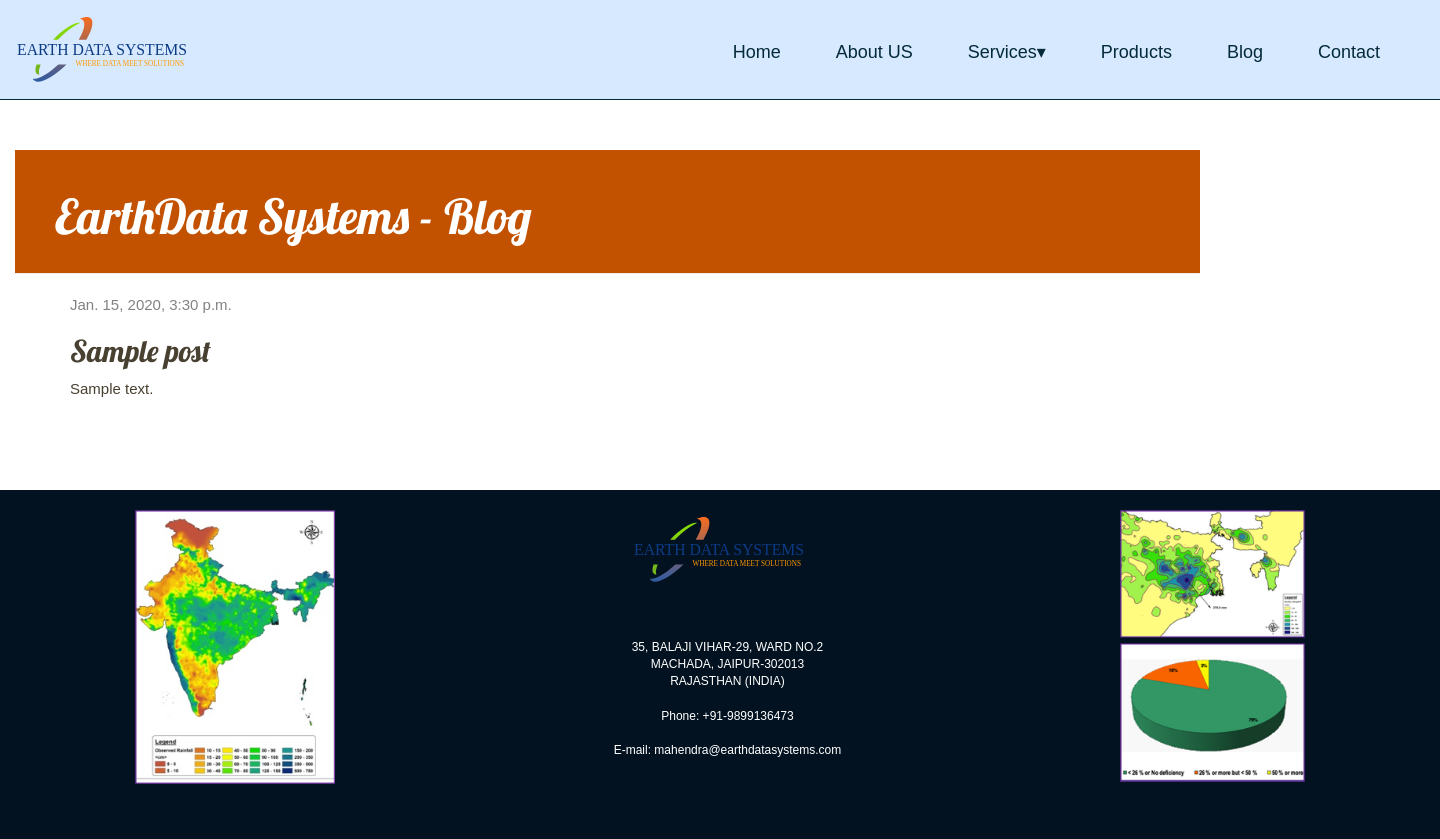
After one commit to mkp1511/eds, a Django app: page /blog/post/1/ in a window 1440 px wide. The commit adds this page. Run offline with Django 3.2, Linux system fonts and the light colour scheme; tables that the repository leaves empty hold one stand-in row (values such as "Sample post"); some libraries are stand-ins or nearby versions.

Commit message:
added blog post_detail view

```diff
--- /dev/null
+++ b/blog/templates/blog/blog.html
@@ -0,0 +1,21 @@
+{% extends 'base.html' %}
+{% load static %}
+
+
+  {% block content %}
+  <div class="blog-content">
+    <div class="blog-content page-header">
+    <h1><a href="{% url 'post_list' %}">EarthData Systems - Blog</a></h1>
+    </div>
+
+        <div class="content container">
+        <div class="row">
+            <div class="col-md-8">
+                {% block blog %}
+                {% endblock blog%}
+            </div>
+        </div>
+      </div>
+
+    </div>
+  {% endblock content  %}
--- /dev/null
+++ b/blog/templates/blog/post_detail.html
@@ -0,0 +1,21 @@
+{% extends 'blog/blog.html' %}
+{% load static %}
+
+{% block title %}
+<title>Blog Post-Detail</title>
+{% endblock title %}
+
+{% block blog %}
+
+    <div class="post">
+        {% if post.published_date %}
+        <div class="date">
+            <p>{{ post.published_date }}</p>
+        </div>
+        {% endif %}
+
+        <h2> {{ post.title }} </h2>
+        <p> {{ post.text | linebreaksbr }}</p>
+    </div>
+
+{% endblock blog %}
--- a/blog/urls.py
+++ b/blog/urls.py
@@ -4,4 +4,5 @@ from . import views
 
 urlpatterns = [
     path("",views.post_list,name='post_list'),
+    path("post/<int:pk>/",views.post_detail, name="post_detail"),
 ]
--- a/blog/views.py
+++ b/blog/views.py
@@ -1,4 +1,4 @@
-from django.shortcuts import render
+from django.shortcuts import render, get_object_or_404
 from django.utils import timezone
 from .models import Post
 
@@ -8,3 +8,7 @@ from .models import Post
 def post_list(request):
     posts = Post.objects.filter(published_date__lte=timezone.now()).order_by('published_date')
     return render(request,'blog/post_list.html',{'posts': posts})
+
+def post_detail(request, pk):
+    post = get_object_or_404(Post, pk=pk)
+    return render(request, 'blog/post_detail.html',{'post': post})
--- a/home/templates/home/home.html
+++ b/home/templates/home/home.html
@@ -22,7 +22,7 @@
 
   {% block content %}
     <div class="home-content">
-    <h4>Welcome to EarthData Systems </h4>
+    <h2><a href="">Welcome to EarthData Systems</a></h2>
     <p>We provide customised data solutions including GIS based visualisation products, web maps etc.
       for scientific/ Geodata.</p>
 
--- a/mysite/assets/css/base.css
+++ b/mysite/assets/css/base.css
@@ -115,19 +115,21 @@ a:hover {
  }
 
  .home-content {
-  color: rgb(3, 18, 32);
+  color: #484031;
   width: 1440;
   padding-top: 40px;
   padding-bottom: 60px;
+  padding-left: 15px;
   font-size: 15px;
   font-family: Arial, Helvetica, sans-serif;
 }
 
  .blog-content {
-   color: rgb(3, 18, 32);
+   color: #484031;
    width: 1440;
    padding-top: 150px;
    padding-bottom: 50px;
+   padding-left: 15px;
    font-size: 15px;
    font-family: Arial, Helvetica, sans-serif;
  }
@@ -147,3 +149,61 @@ a:hover {
    font-family: Arial, Helvetica, sans-serif;
    padding: 50px;
  }
+
+ .blog-content h1>a, .blog-content h2>a {
+   color: #C25100;
+   font-family: 'Lobster';
+ }
+
+ .blog-content .page-header {
+  background-color: #C25100;
+  margin-top: 0;
+  padding: 20px 20px 20px 40px;
+
+ }
+
+
+ .blog-content .page-header h1,
+ .blog-content .page-header h1> a,
+ .blog-content .page-header h1>a:visited,
+ .blog-content .page-header h1>a:active {
+  color: #ffffff;
+  font-size: 36pt;
+  text-decoration: none;
+}
+
+
+.blog-content .content {
+  margin-left: 40px;
+}
+
+.blog-content h1, .blog-content h2, .blog-content h3, .blog-content h4 {
+  font-family: 'Lobster', cursive;
+}
+
+.blog-content .date {
+  color: #828282;
+}
+
+.save {
+  float: right;
+}
+
+.post-form textarea, .post-form input {
+  width: 100%;
+}
+
+.top-menu, .top-menu:hover, .top-menu:visited {
+  color: #ffffff;
+  float: right;
+  font-size: 26pt;
+  margin-right: 20px;
+}
+
+.blog-content .post {
+  margin-bottom: 40px;
+}
+
+.blog-content .post h2>a, .blog-content .post h2>a:visited {
+  color: #000000;
+}
--- a/mysite/templates/base.html
+++ b/mysite/templates/base.html
@@ -9,6 +9,10 @@
 
   {% block title %}
   {% endblock title %}
+
+  <link rel="stylesheet" href="//maxcdn.bootstrapcdn.com/bootstrap/3.2.0/css/bootstrap.min.css">
+  <link rel="stylesheet" href="//maxcdn.bootstrapcdn.com/bootstrap/3.2.0/css/bootstrap-theme.min.css">
+  <link href="//fonts.googleapis.com/css?family=Lobster&subset=latin,latin-ext" rel="stylesheet" type="text/css">
 
   <link rel="stylesheet" href="{% static 'css/base.css' %}"/>
 
```
Also changed, not shown: blog/templates/blog/post_list.html (+14 -27 lines), blog/static/blog/css/blog.css (added).
